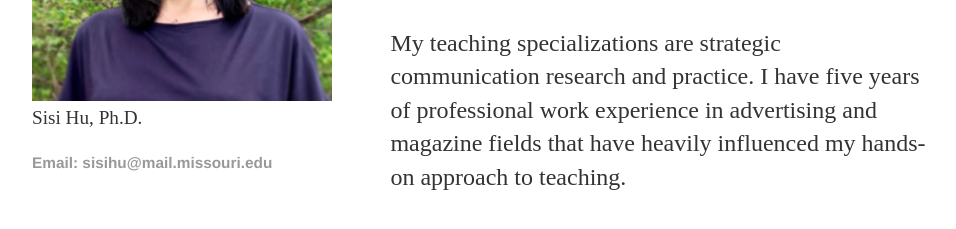
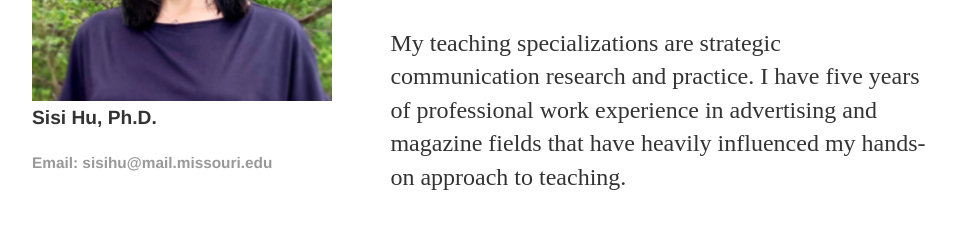
Before and after one commit to sisihuphd/sisihuphd.github.io, a Jekyll site: the page built from index.html, in a window 1280 px wide. Shown: the part 431-660 px from the top of the page, without its empty margins (160-1116 px from the left). Built offline with Jekyll 4.4.1, drawn with Linux system fonts in a browser that asks for light colours.

Commit message:
Update index.html

```diff
--- a/index.html
+++ b/index.html
@@ -16,7 +16,7 @@
 
 </div><!-- /.blurb -->
 <footer>
-	<p>Sisi Hu, Ph.D.</p>
+	<p style = "font-family: Helvetica, Arial, Sans-Serif;font-size:1.5em;font-weight: bold">Sisi Hu, Ph.D.</p>
 	<ul>
 	<li><a href="mailto:sisihu@mail.missouri.edu">Email: sisihu@mail.missouri.edu</a></li>
 	</ul>
```
